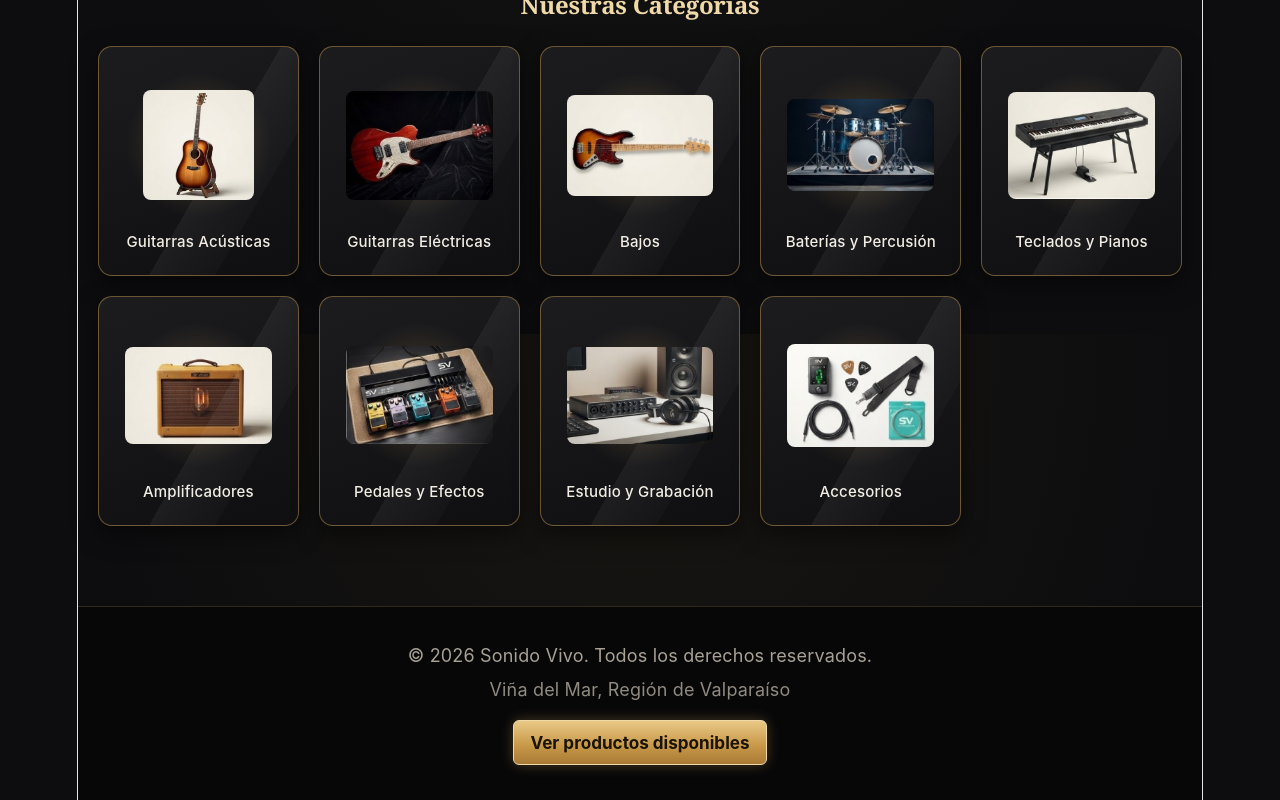
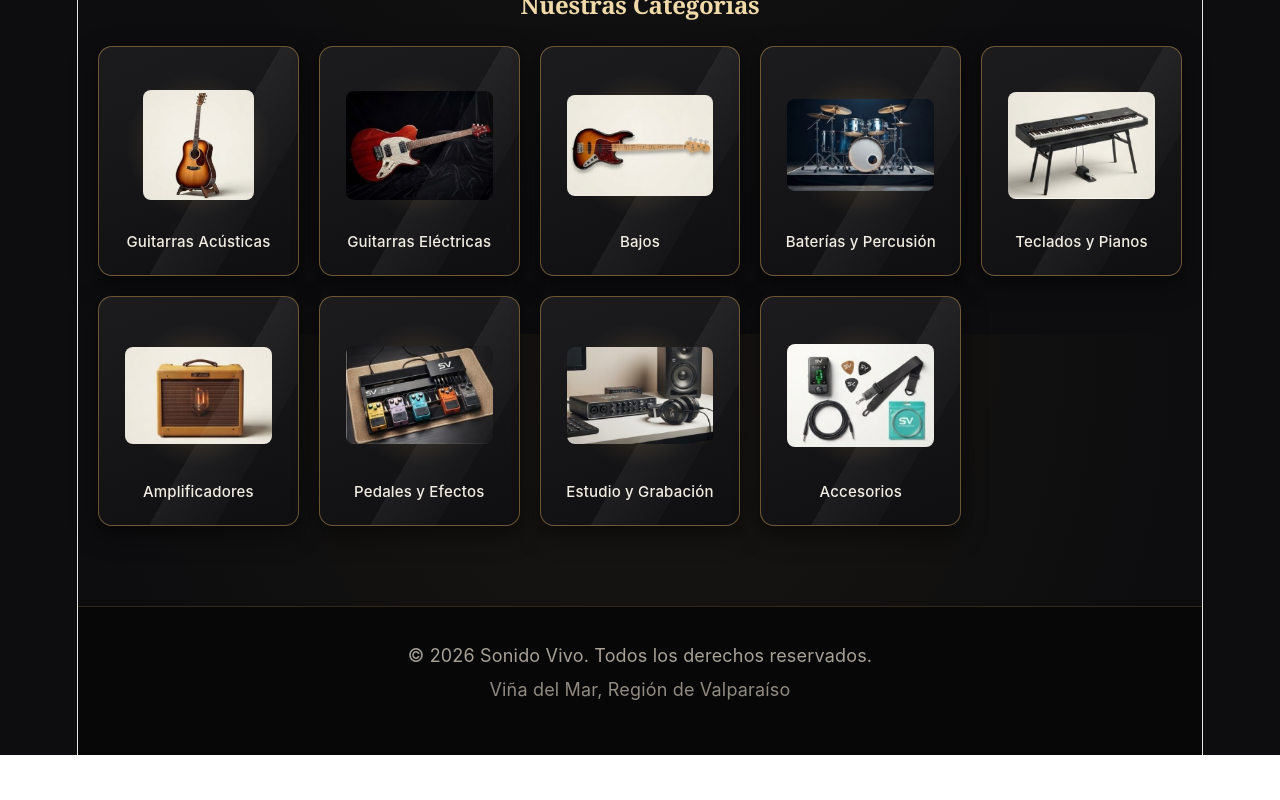
Before and after one commit to SAFD666/SonidoVivo, a React (Vite) app: page / in a window 1280 px wide. Shown: the part 466-1266 px from the top of the page. After the commit the page ends 1221 px from the top, so only its background shows below. Built offline with nearby package versions, Linux system fonts and the light colour scheme.

Commit message:
eliminacion de boton de footer no funcional

```diff
--- a/src/components/organisms/Footer.jsx
+++ b/src/components/organisms/Footer.jsx
@@ -6,9 +6,6 @@ function Footer() {
     <footer className="footer-sonido-vivo">
       <p>© 2026 Sonido Vivo. Todos los derechos reservados.</p>
       <address>Viña del Mar, Región de Valparaíso</address>
-      <div>
-        <Boton texto="Ver productos disponibles" to="/catalogo" className="btn-sonido-vivo" />
-      </div>
     </footer>
   );
 }
```
